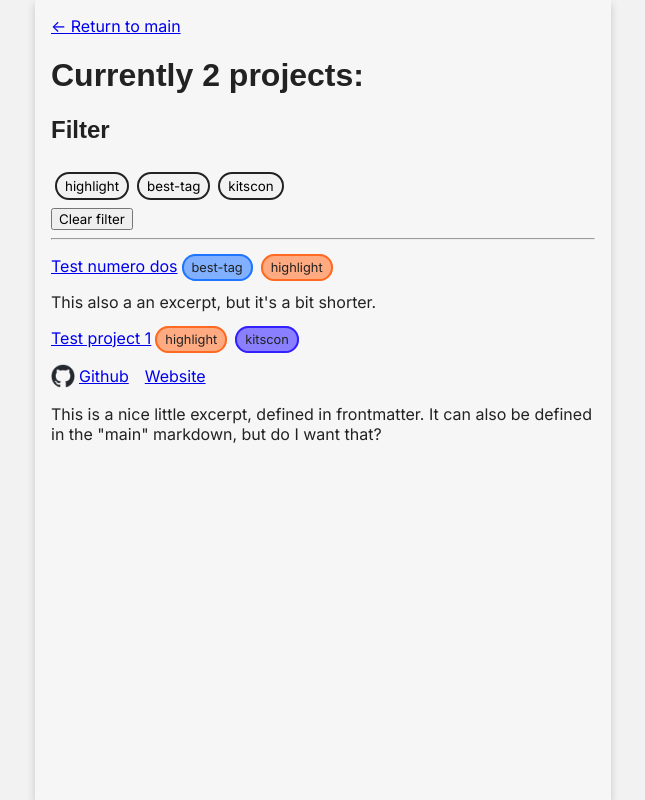
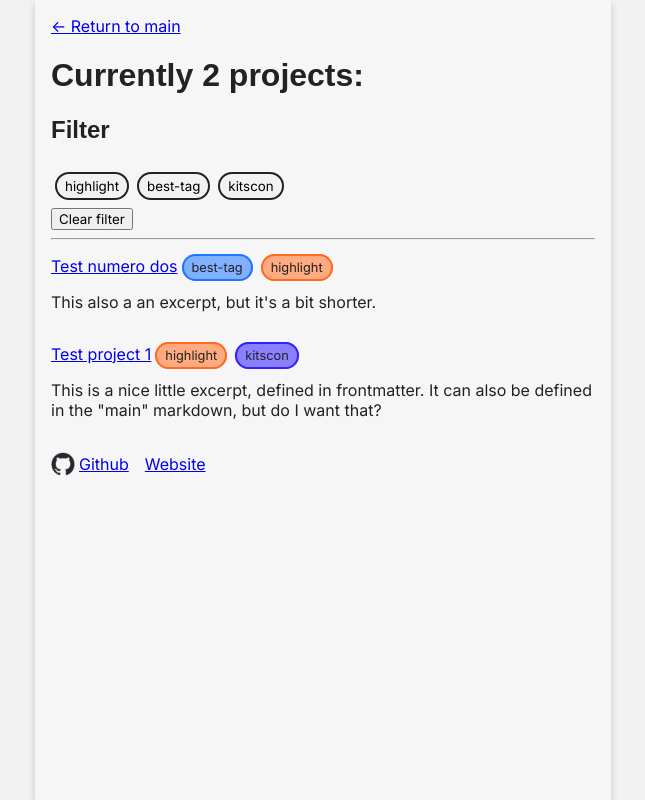
Before and after one commit to Doverstav/doverstav.dev, a Next.js app: page /projects in a window 1280 px wide. Shown: the whole page, without its empty margins (317-962 px from the left). Built offline with nearby package versions, Linux system fonts and the light colour scheme; a web font is replaced by a local one.

Commit message:
Move external links below excerpt

```diff
--- a/src/pages/projects/index.tsx
+++ b/src/pages/projects/index.tsx
@@ -76,6 +76,7 @@ export default function Projects({ allProjectsData }: ProjectsProps) {
               .map((tag) => (
                 <TagPill key={tag} tagText={tag} />
               ))}
+            <p>{projectFrontmatter.excerpt}</p>
             <div className={styles.externalLinkContainer}>
               {projectFrontmatter.github && (
                 <Link
@@ -99,7 +100,6 @@ export default function Projects({ allProjectsData }: ProjectsProps) {
                 </Link>
               )}
             </div>
-            <p>{projectFrontmatter.excerpt}</p>
           </div>
         ))}
       </div>
```
